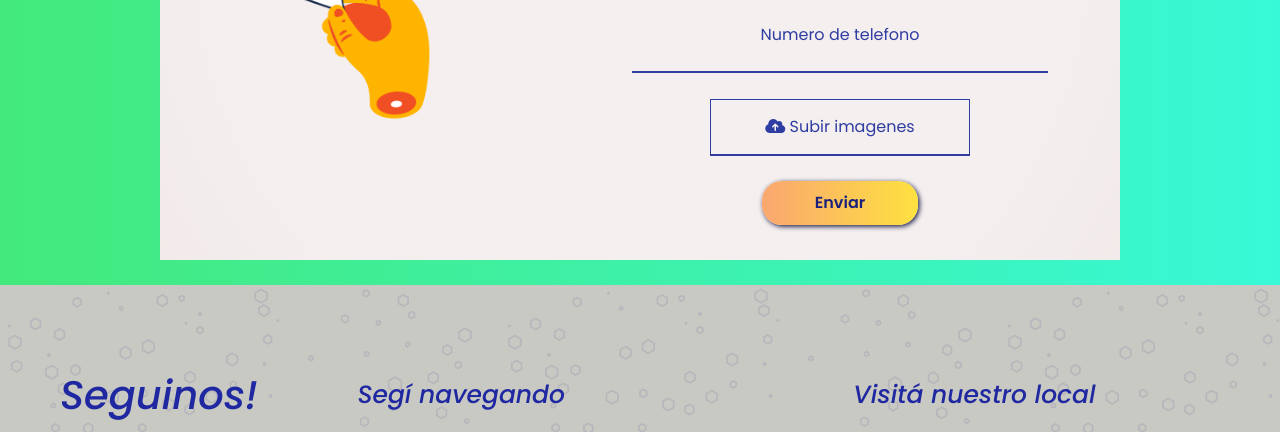
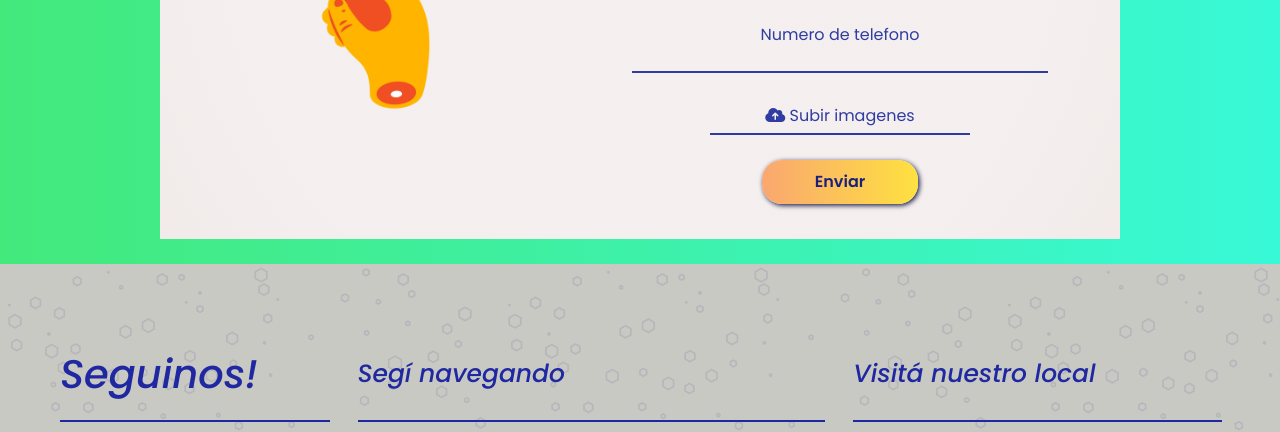
Before and after one commit to cappll-lucia/OpticaCriado_Cappellini, a plain HTML site: page pages/fotografia.html in a window 1280 px wide. Shown: the part 941-1373 px from the top of the page. Drawn offline with nearby package versions, Linux system fonts and the light colour scheme; grey boxes are pictures that could not be loaded; a script that the page names is missing.

Commit message:
cambio estilo formulario fotografia

```diff
--- a/styles/_stylesFotografia.scss
+++ b/styles/_stylesFotografia.scss
@@ -10,10 +10,10 @@
         display: none;
     }
     .custom-file-upload {
-        border: solid $blueC 0.1px;;
+        // border: solid $blueC 0.1px;
         border-bottom: solid $blueC 2px;
         display:block;
-        padding: 15px 15px;
+        padding:5px 15px 5px 15px;
         width: 50%;
         position: relative;
         left: 25%;
```
Also changed, not shown: styles/styles.css, 1 other file.
